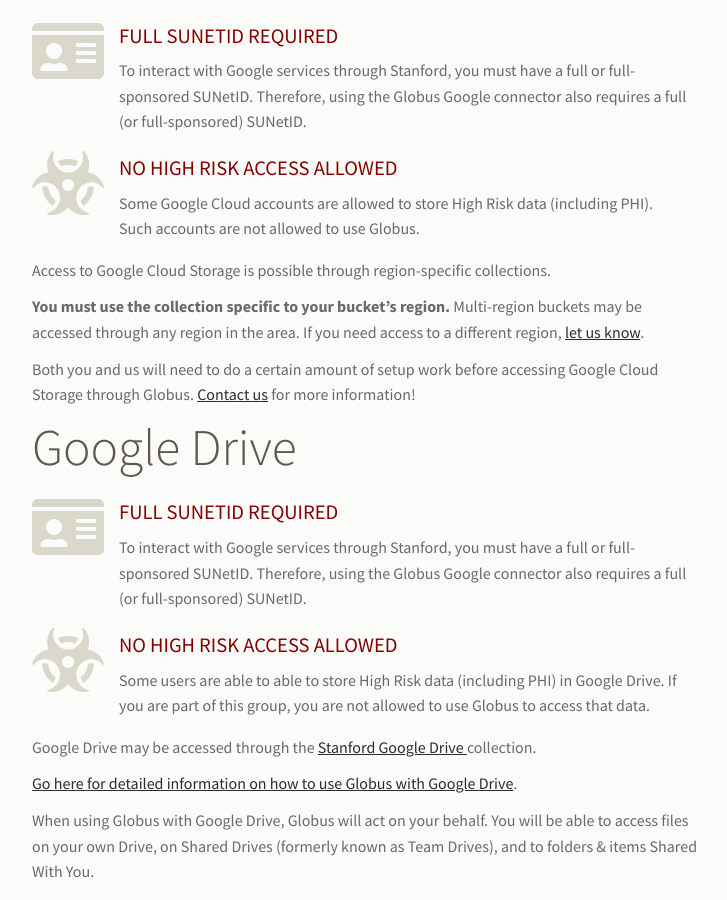
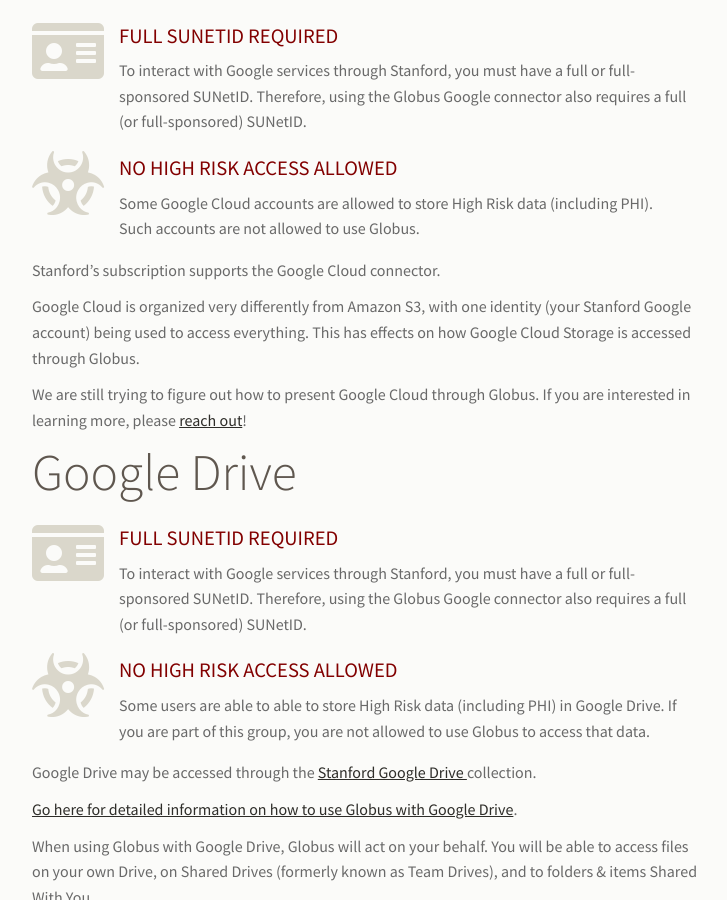
Before and after one commit to stanford-rc/globus.stanford.edu, a Jekyll site: the page built from cloud.md, in a window 1280 px wide and 900 px high, scrolled down 3236 px. Shown: the whole window, without its empty margins (323-1050 px from the left). Built offline with Jekyll 4.4.1, drawn with Linux system fonts in a browser that asks for light colours; nearby versions of some CDN libraries; comment, search, counter and statistics services are not loaded.

Commit message:
cloud: Mark Google Cloud as not available
Although Google Cloud is supported/licensed, we don't have it available
right now.  So the page needs to be updated to match reality.

```diff
--- a/cloud.md
+++ b/cloud.md
@@ -21,7 +21,7 @@ name for more information.
 | <a href="#box">Stanford Box</a> | ❌ |
 | <a href="#box">Medicine Box</a> | ❌ |
 | <a href="#ceph">Ceph</a> | ❌ |
-| <a href="#google-cloud-storage">Google Cloud Storage</a> | ✅ |
+| <a href="#google-cloud-storage">Google Cloud Storage</a> | ❌ |
 | <a href="#google-drive">Google Drive</a> | ✅ |
 | <a href="#irods">iRODS</a> | ❌ |
 | <a href="#microsoft-azure-blob-storage">Microsoft Azure Blob Storage</a> | ❌ |
@@ -169,15 +169,15 @@ us](mailto:srcc-support@stanford.edu) if you are interested in this.
    content="Some Google Cloud accounts are allowed to store High Risk data (including PHI).  Such accounts are not allowed to use Globus."
 %}
 
-Access to Google Cloud Storage is possible through region-specific collections.
+Stanford's subscription supports the Google Cloud connector.
 
-**You must use the collection specific to your bucket's region.**  Multi-region
-buckets may be accessed through any region in the area.  If you need access to
-a different region, [let us know](mailto:srcc-support@stanford.edu).
+Google Cloud is organized very differently from Amazon S3, with one identity
+(your Stanford Google account) being used to access everything.  This has
+effects on how Google Cloud Storage is accessed through Globus.
 
-Both you and us will need to do a certain amount of setup work before accessing
-Google Cloud Storage through Globus.  [Contact
-us](mailto:srcc-support@stanford.edu) for more information!
+We are still trying to figure out how to present Google Cloud through Globus.
+If you are interested in learning more, please [reach
+out](mailto:srcc-support@stanford.edu)!
 
 
 # Google Drive
```
